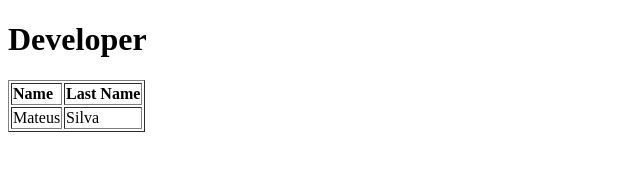
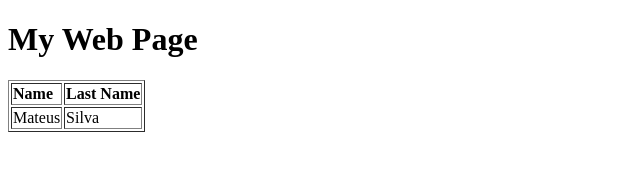
Before and after one commit to mateus-prado/repositorio, a plain HTML site: page index.html in a window 1280 px wide. Shown: the whole page, without its empty margins (0-640 px from the left). Drawn offline with Linux system fonts and the light colour scheme.

Commit message:
Alterando tag <h1>

```diff
--- a/index.html
+++ b/index.html
@@ -6,7 +6,7 @@
 </head>
 <body>
 
-<h1> Developer </h1>
+<h1> My Web Page </h1>
 
 <table border="1">
 
```
